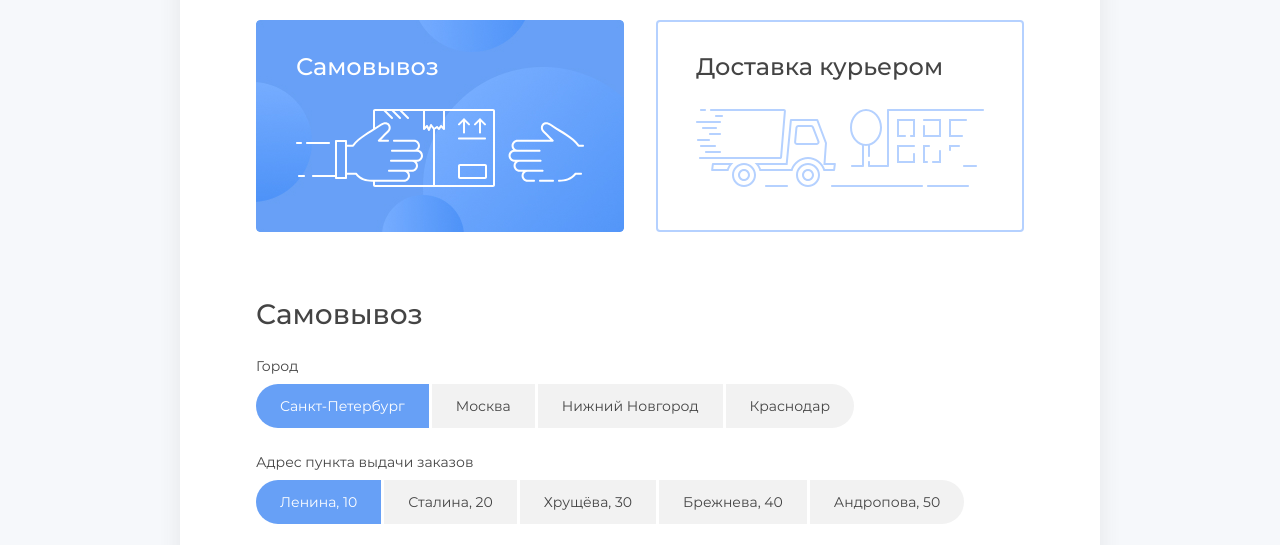
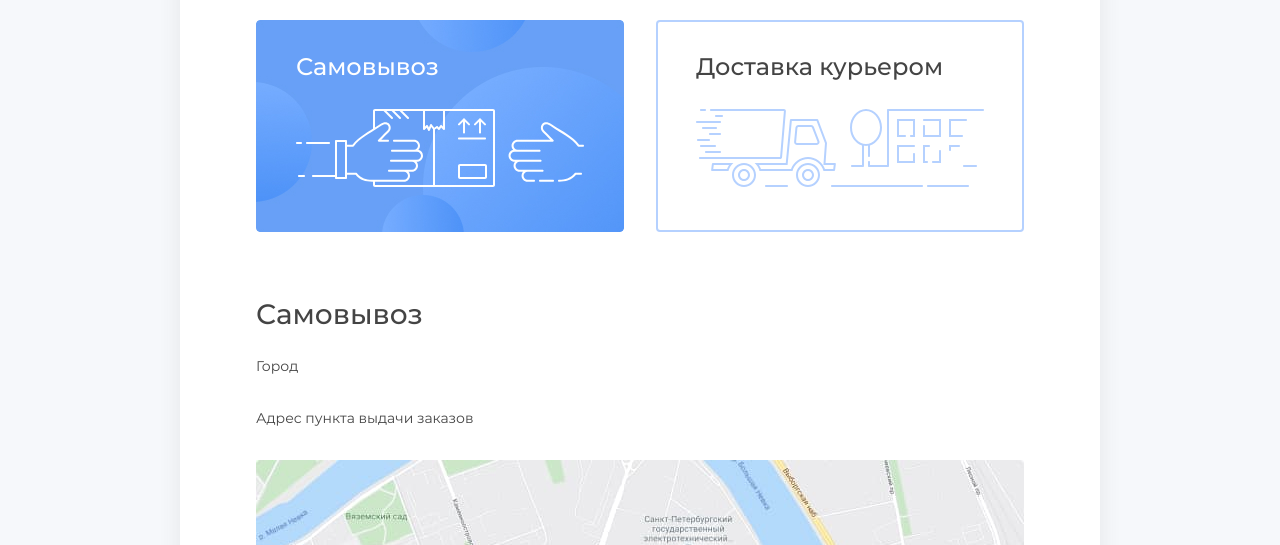
Before and after one commit to qostua/delivery-order, a website with bundled scripts: page index.html in a window 1280 px wide. Shown: the part 212-757 px from the top of the page. Built offline with nearby package versions, Linux system fonts and the light colour scheme.

Commit message:
Удалил из разметки тестовые данные

```diff
--- a/index.html
+++ b/index.html
@@ -45,29 +45,11 @@
               <h2 class="visually-hidden">Форма самовывоза</h2>
               <form class="form-order" action="https://echo.htmlacademy.ru/courses" method="POST" autocomplete="off">
                 <h3>Самовывоз</h3>
-                <fieldset class="input-wrapper input-wrapper--radio-group">
+                <fieldset class="input-wrapper input-wrapper--city-pick-up input-wrapper--radio-group">
                   <h4>Город</h4>
-                  <input id="pick-up-led" type="radio" name="city" value="lED" checked />
-                  <label for="pick-up-led">Санкт-Петербург</label>
-                  <input id="pick-up-mow" type="radio" name="city" value="mow" />
-                  <label for="pick-up-mow">Москва</label>
-                  <input id="pick-up-goj" type="radio" name="city" value="goj" />
-                  <label for="pick-up-goj">Нижний Новгород</label>
-                  <input id="pick-up-krr" type="radio" name="city" value="krr" />
-                  <label for="pick-up-krr">Краснодар</label>
                 </fieldset>
-                <fieldset class="input-wrapper input-wrapper--radio-group">
+                <fieldset class="input-wrapper input-wrapper--led-address input-wrapper--radio-group">
                   <h4>Адрес пункта выдачи заказов</h4>
-                  <input id="pick-up-led-address-1" type="radio" name="led-address" value="Ленина, 10" checked />
-                  <label for="pick-up-led-address-1">Ленина, 10</label>
-                  <input id="pick-up-led-address-2" type="radio" name="led-address" value="Сталина, 20" />
-                  <label for="pick-up-led-address-2">Сталина, 20</label>
-                  <input id="pick-up-led-address-3" type="radio" name="led-address" value="Хрущёва, 30" />
-                  <label for="pick-up-led-address-3">Хрущёва, 30</label>
-                  <input id="pick-up-led-address-4" type="radio" name="led-address" value="Брежнева, 40" />
-                  <label for="pick-up-led-address-4">Брежнева, 40</label>
-                  <input id="pick-up-led-address-5" type="radio" name="led-address" value="Андропова, 50" />
-                  <label for="pick-up-led-address-5">Андропова, 50</label>
                 </fieldset>
                 <div class="map"></div>
                 <h3>Способ оплаты</h3>
@@ -112,16 +94,8 @@
               <h2 class="visually-hidden">Форма самовывоза</h2>
               <form class="form-order" action="https://echo.htmlacademy.ru/courses" method="POST" autocomplete="off">
                 <h3>Доставка</h3>
-                <fieldset class="input-wrapper input-wrapper--radio-group">
+                <fieldset class="input-wrapper input-wrapper--city-delivery input-wrapper--radio-group">
                   <h4>Город</h4>
-                  <input id="delivery-led" type="radio" name="city" value="lED" checked />
-                  <label for="delivery-led">Санкт-Петербург</label>
-                  <input id="delivery-mow" type="radio" name="city" value="mow" />
-                  <label for="delivery-mow">Москва</label>
-                  <input id="delivery-goj" type="radio" name="city" value="goj" />
-                  <label for="delivery-goj">Нижний Новгород</label>
-                  <input id="delivery-krr" type="radio" name="city" value="krr" />
-                  <label for="delivery-krr">Краснодар</label>
                 </fieldset>
                 <fieldset class="input-wrapper input-wrapper--input">
                   <h4>Адрес</h4>
```
